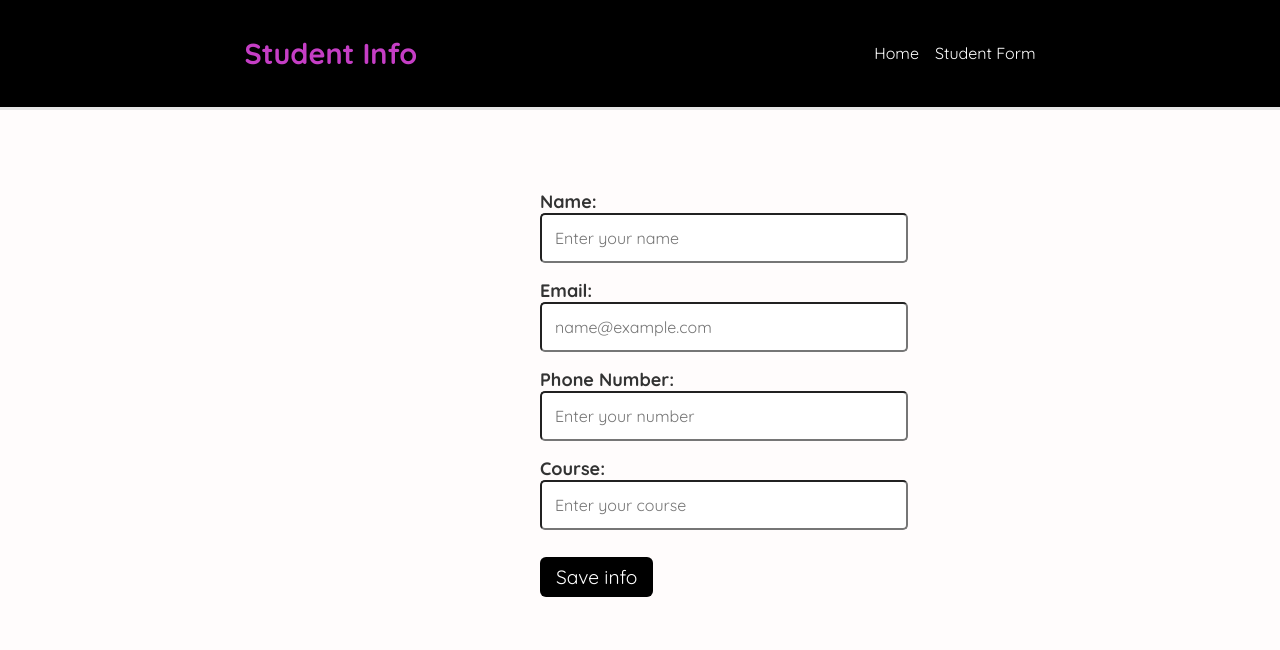
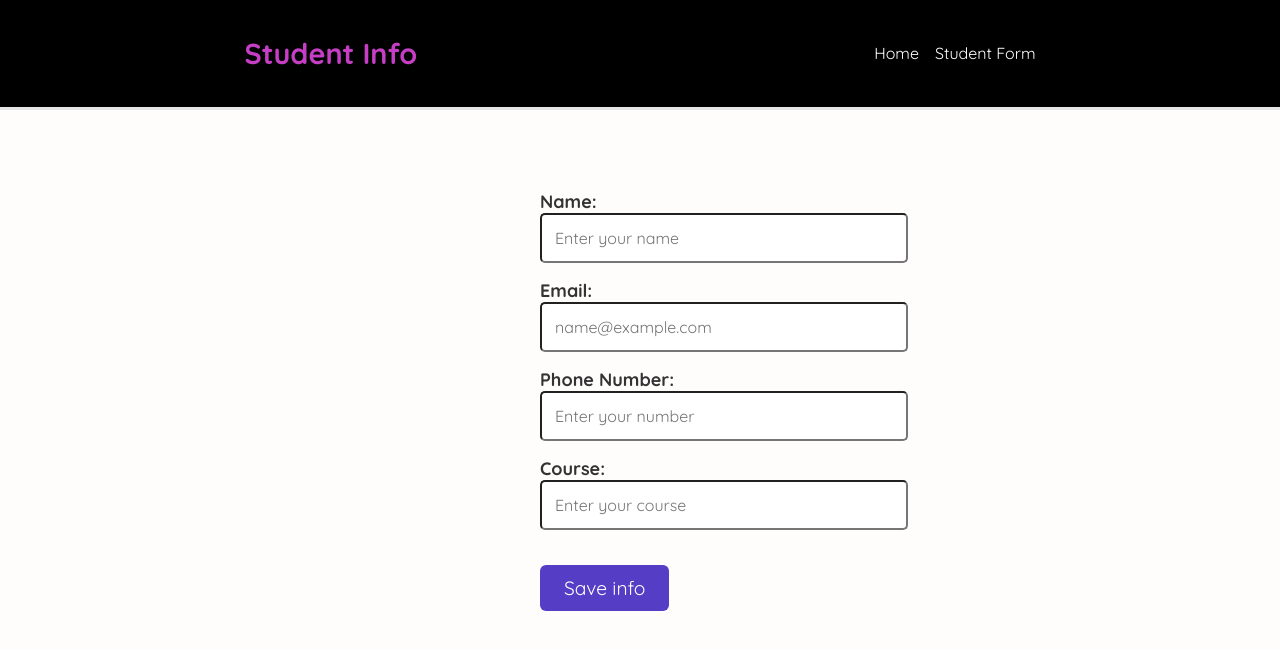
Before and after one commit to IBRAHIM00675/studentinfo, a React (Create React App) app: page /create in a window 1280 px wide. Shown: the top 650 px of the page. Built offline with nearby package versions, Linux system fonts and the light colour scheme.

Commit message:
modified 5 index.css

```diff
--- a/src/index.css
+++ b/src/index.css
@@ -83,3 +83,10 @@ form label{
   width: fit-content;
   color: white;
 }
+
+#btn {
+  background-color: #553ec5;
+  border: none;
+  padding: 0.7rem 1.5rem;
+  margin-top: 1.2rem;
+}
```
